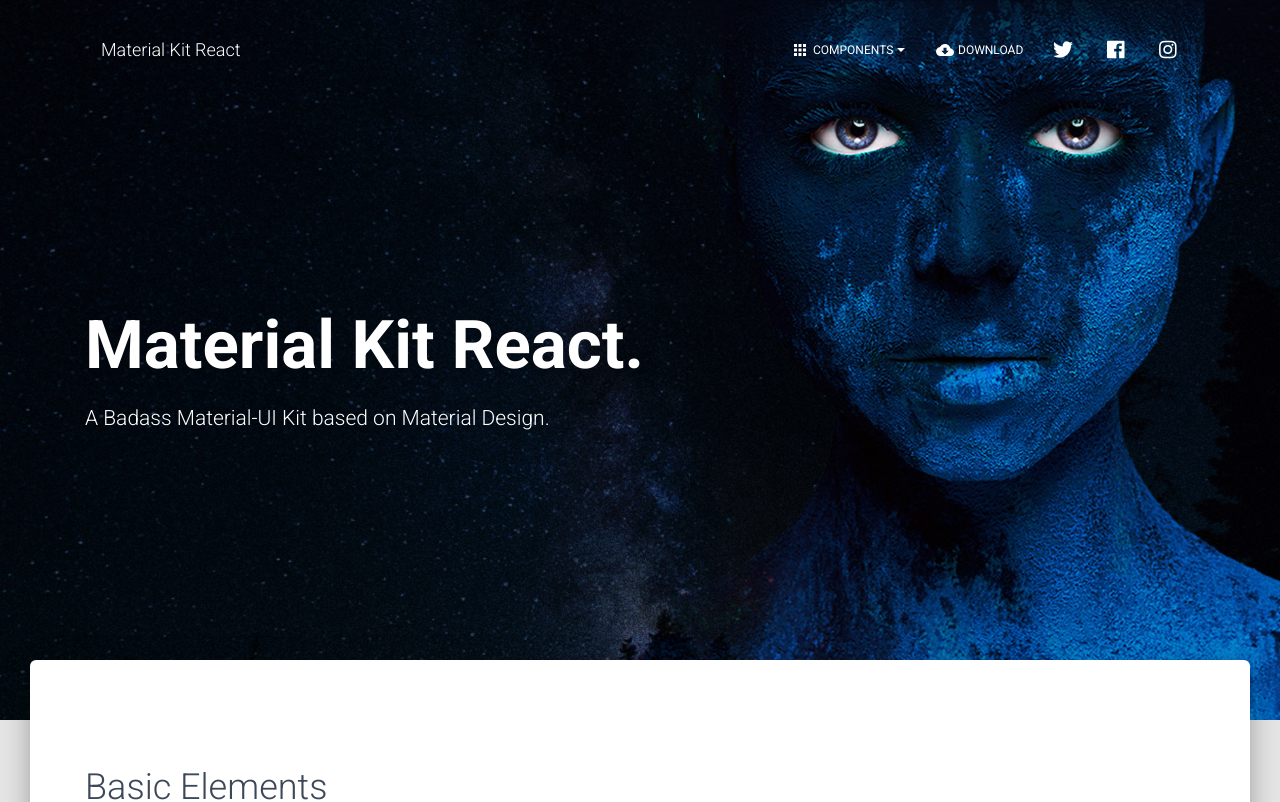
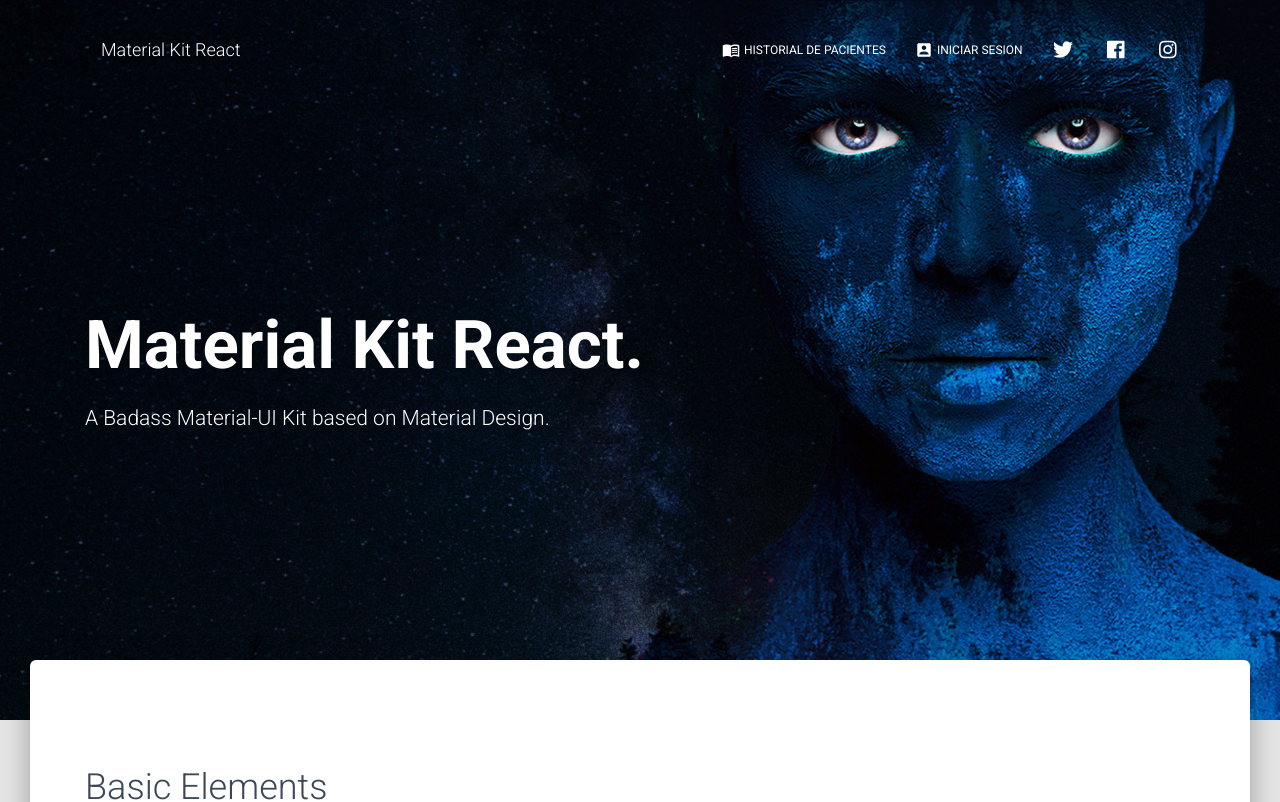
Before and after one commit to Nighfire3250/Repoveterinaria, a React (Create React App) app: page / in a window 1280 px wide. Shown: the top 802 px of the page. Built offline with nearby package versions, Linux system fonts and the light colour scheme.

Commit message:
Cambio navbar

```diff
--- a/public/index.html
+++ b/public/index.html
@@ -37,7 +37,7 @@
       work correctly both with client-side routing and a non-root public URL.
       Learn how to configure a non-root public URL by running `npm run build`.
     -->
-    <title>Material Kit React</title>
+    <title>Veterinaria Mundo Mascota</title>
   </head>
   <body>
     <noscript> You need to enable JavaScript to run this app. </noscript>
--- a/src/components/Header/HeaderLinks.js
+++ b/src/components/Header/HeaderLinks.js
@@ -1,9 +1,9 @@
 /*eslint-disable*/
 import React from "react";
-import DeleteIcon from "@material-ui/icons/Delete";
-import IconButton from "@material-ui/core/IconButton";
+//import DeleteIcon from "@material-ui/icons/Delete";
+//import IconButton from "@material-ui/core/IconButton";
 // react components for routing our app without refresh
-import { Link } from "react-router-dom";
+//import { Link } from "react-router-dom";
 
 // @material-ui/core components
 import { makeStyles } from "@material-ui/core/styles";
@@ -12,42 +12,26 @@
 import Tooltip from "@material-ui/core/Tooltip";
 
 // @material-ui/icons
-import { Apps, CloudDownload } from "@material-ui/icons";
+import { AccountBox, MenuBook } from "@material-ui/icons";
 
 // core components
-import CustomDropdown from "components/CustomDropdown/CustomDropdown.js";
+//import CustomDropdown from "components/CustomDropdown/CustomDropdown.js";
 import Button from "components/CustomButtons/Button.js";
 
 import styles from "assets/jss/material-kit-react/components/headerLinksStyle.js";
 
 const useStyles = makeStyles(styles);
 
-export default function HeaderLinks(props) {
+export default function HeaderLinks() {
   const classes = useStyles();
   return (
     <List className={classes.list}>
       <ListItem className={classes.listItem}>
-        <CustomDropdown
-          noLiPadding
-          buttonText="Components"
-          buttonProps={{
-            className: classes.navLink,
-            color: "transparent",
-          }}
-          buttonIcon={Apps}
-          dropdownList={[
-            <Link to="/" className={classes.dropdownLink}>
-              All components
-            </Link>,
-            <a
-              href="https://creativetimofficial.github.io/material-kit-react/#/documentation?ref=mkr-navbar"
-              target="_blank"
-              className={classes.dropdownLink}
-            >
-              Documentation
-            </a>,
-          ]}
-        />
+        <Button
+          color="transparent"
+          className={classes.navLink}
+        > <MenuBook className={classes.icons} /> Historial de Pacientes
+        </Button>
       </ListItem>
       <ListItem className={classes.listItem}>
         <Button
@@ -56,7 +40,7 @@
           target="_blank"
           className={classes.navLink}
         >
-          <CloudDownload className={classes.icons} /> Download
+          <AccountBox className={classes.icons} /> Iniciar Sesion
         </Button>
       </ListItem>
       <ListItem className={classes.listItem}>
@@ -67,7 +51,7 @@
         </Tooltip>*/}
         <Tooltip
           id="instagram-twitter"
-          title="Follow us on twitter"
+          title="Síguenos en twitter"
           placement={window.innerWidth > 959 ? "top" : "left"}
           classes={{ tooltip: classes.tooltip }}
         >
@@ -84,7 +68,7 @@
       <ListItem className={classes.listItem}>
         <Tooltip
           id="instagram-facebook"
-          title="Follow us on facebook"
+          title="Síguenos en facebook"
           placement={window.innerWidth > 959 ? "top" : "left"}
           classes={{ tooltip: classes.tooltip }}
         >
@@ -101,7 +85,7 @@
       <ListItem className={classes.listItem}>
         <Tooltip
           id="instagram-tooltip"
-          title="Follow us on instagram"
+          title="Síguenos en instagram"
           placement={window.innerWidth > 959 ? "top" : "left"}
           classes={{ tooltip: classes.tooltip }}
         >
```
Also changed, not shown: src/assets/img/Logo-MM.jpeg (added).
